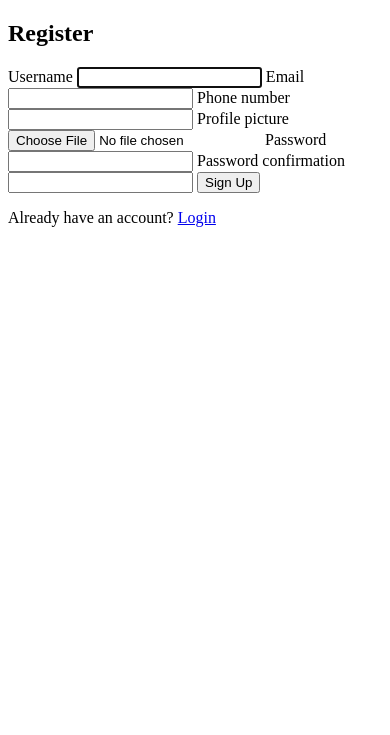
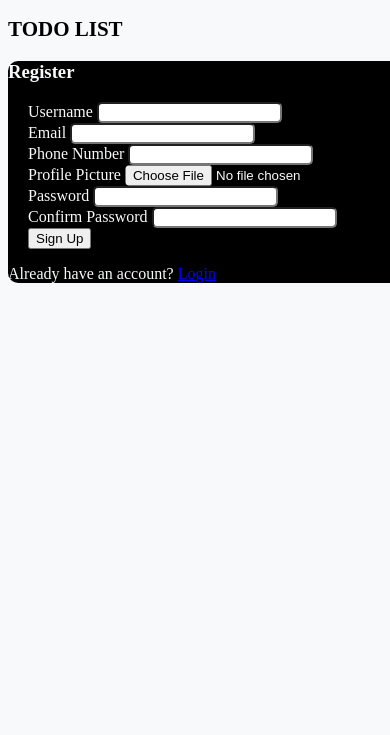
Before and after one commit to Rankirobbllezze/Django-Project, a Django app: page /register/ in a window 390 px wide. Shown: the top 735 px of the page. Run offline with Django 5.2, Linux system fonts and the light colour scheme.

Commit message:
assessment

```diff
--- /dev/null
+++ b/static/style.css
@@ -0,0 +1,50 @@
+body {
+    background-color: #f8f9fa;
+    font-size: 16px;
+}
+
+.card {
+    border-radius: 10px;
+    background: black;
+    color: #f8f9fa;
+    font-size: 16px;
+}
+
+.form-control {
+    border-radius:5px;
+}
+.form-label{
+    font-size: 16px;
+}
+/* Styles for small screens (phones) */
+@media (max-width: 600px) {
+    body {
+        font-size: 14px;
+    }
+    form {
+        width: 90%;
+        margin: auto;
+    }
+}
+
+/* Styles for tablets */
+@media (min-width: 601px) and (max-width: 1024px) {
+    form {
+        width: 70%;
+    }
+}
+
+/* Styles for desktops */
+@media (min-width: 1025px) {
+    form {
+        width:50%;
+}
+}
+.nav-link{
+    border: black;
+    color: #f8f9fa;
+    font-size: 19px;
+}
+#tit{
+    font-style: italic;
+}
--- a/templates/todolistapp/base.html
+++ b/templates/todolistapp/base.html
@@ -1,8 +1,11 @@
+{% load static %}
+{% include 'todolistapp/navbar.html' %}
 <!DOCTYPE html>
 <html lang="en">
 <head>
     <meta charset="UTF-8">
     <title>TO-DO LIST</title>
+    <link rel="stylesheet" href="{% static 'style.css' %}">
     <style>
         #floatspan{
             float: right;
@@ -16,18 +19,19 @@
 
         }
         .task1{
-            background-color: lawngreen;
+            background-color: black;
             border: 10px;
             justify-content: center;
             margin: 0;
             height: 50px;
             font-size: 22px;
+            color: aliceblue;
 
         }
         .head{
             align-items: center;
             justify-content: center;
-            float: center;
+
         }
         .end{
             color: red;
--- /dev/null
+++ b/templates/todolistapp/navbar.html
@@ -0,0 +1,10 @@
+<!DOCTYPE html>
+<html lang="en">
+<head>
+  <meta charset="UTF-8">
+  <title></title>
+</head>
+<body>
+
+</body>
+</html>
--- a/templates/todolistapp/register.html
+++ b/templates/todolistapp/register.html
@@ -5,20 +5,46 @@
     <title>Todolist Register</title>
 </head>
 <body>
-<h2>Register</h2>
-{#collect user data#}
-<form enctype="multipart/form-data" method="post" action="{% url 'register' %}">
-    {% csrf_token %}
-{#    this part loads appropriate form as in views#}
-      {% for field in form %}
-          <label> {{ field.label }} </label>
-          {{ field }}
-          <small>{{ field.errors }}</small>
+{% extends 'todolistapp/base.html' %}
 
+{% block title %}Register{% endblock %}
 
-    {% endfor %}
-    <button type="submit">Sign Up</button>
-</form>
-<p>Already have an account? <a href="{% url 'login' %}">Login</a></p>
+{% block content %}
+<div class="d-flex justify-content-center align-items-center" style="min-height: 80vh;">
+    <div class="card p-4 shadow" style="width: 400px;">
+        <h3 class="text-center mb-3">Register</h3>
+        <form method="POST" enctype="multipart/form-data">
+            {% csrf_token %}
+            <div class="mb-3">
+                <label class="form-label">Username</label>
+                <input type="text" class="form-control" name="username" required>
+            </div>
+            <div class="mb-3">
+                <label class="form-label">Email</label>
+                <input type="email" class="form-control" name="email" required>
+            </div>
+            <div class="mb-3">
+                <label class="form-label">Phone Number</label>
+                <input type="text" class="form-control" name="phone_number">
+            </div>
+            <div class="mb-3">
+                <label class="form-label">Profile Picture</label>
+                <input type="file" class="form-control" name="profile_picture">
+            </div>
+            <div class="mb-3">
+                <label class="form-label">Password</label>
+                <input type="password" class="form-control" name="password1" required>
+            </div>
+            <div class="mb-3">
+                <label class="form-label">Confirm Password</label>
+                <input type="password" class="form-control" name="password2" required>
+            </div>
+            <button type="submit" class="btn btn-success w-100">Sign Up</button>
+        </form>
+        <p class="text-center mt-3">Already have an account? <a href="{% url 'login' %}">Login</a></p>
+    </div>
+</div>
+{%endblock%}
+
 </body>
 </html>
```
Also changed, not shown: templates/todolistapp/login.html (+59 -9 lines), README.md, db.sqlite3, media/profile_pictures/1699590299051.jpg (added), media/profile_pictures/BUSINESS_PERMIT.jpg (added).
